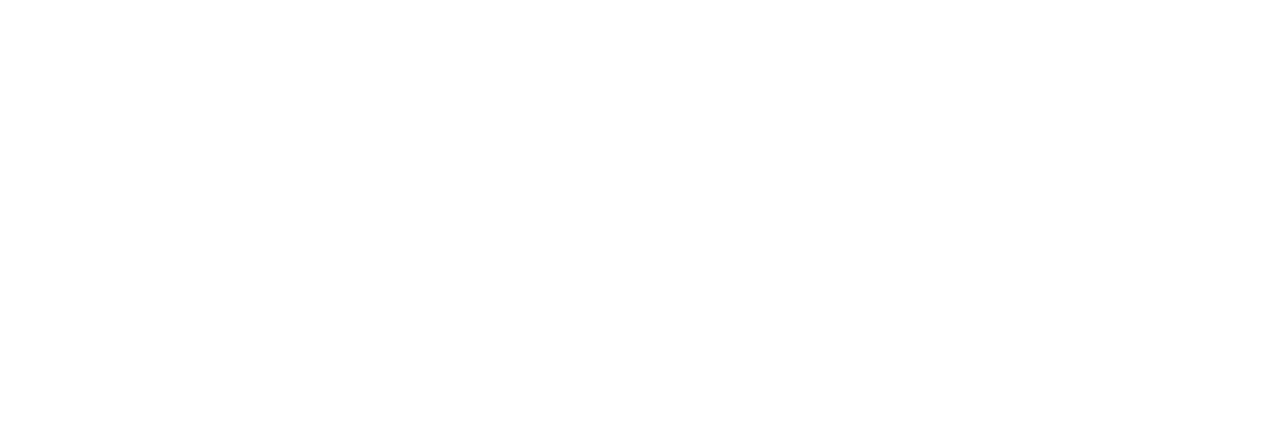
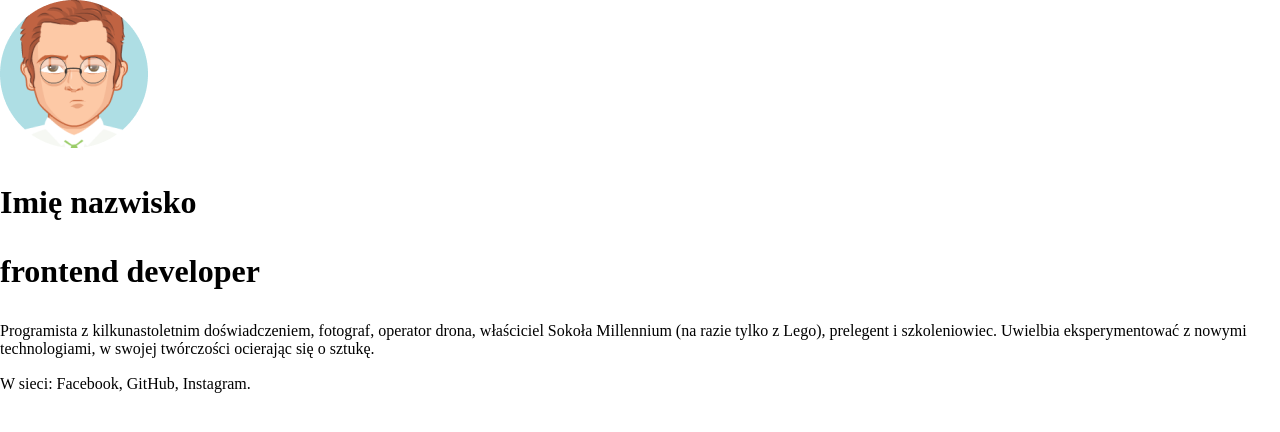
Before and after one commit to rflazarek/business-card, a plain HTML site: page index.html in a window 1280 px wide. Drawn offline with Linux system fonts and the light colour scheme.

Commit message:
date and photo

```diff
--- a/index.html
+++ b/index.html
@@ -1,14 +1,35 @@
 <!DOCTYPE html>
 <html lang="pl">
-<head>
-    <meta charset="UTF-8">
-    <meta http-equiv="X-UA-Compatible" content="IE=edge">
-    <meta name="viewport" content="width=device-width, initial-scale=1.0">
+  <head>
+    <meta charset="UTF-8" />
+    <meta http-equiv="X-UA-Compatible" content="IE=edge" />
+    <meta name="viewport" content="width=device-width, initial-scale=1.0" />
     <title>Wizytówka</title>
     <link href="normalize.css" rel="stylesheet" type="text/css" />
     <link href="style.css" rel="stylesheet" type="text/css" />
-</head>
-<body>
+  </head>
+  <body>
+    <main>
+      <article>
+        <img src="avatar.png" alt="człowiek w okularach" />
 
-</body>
+        <header>
+          <h1>
+            <p>Imię nazwisko</p>
+            <p>frontend developer</p>
+          </h1>
+        </header>
+
+        <p>
+          Programista z kilkunastoletnim doświadczeniem, fotograf, operator
+          drona, właściciel Sokoła Millennium (na razie tylko z Lego), prelegent
+          i szkoleniowiec. Uwielbia eksperymentować z nowymi technologiami, w
+          swojej twórczości ocierając się o sztukę.
+        </p>
+        <p>
+            W sieci: Facebook, GitHub, Instagram.
+        </p>
+      </article>
+    </main>
+  </body>
 </html>
```
Also changed, not shown: avatar.png (added).
